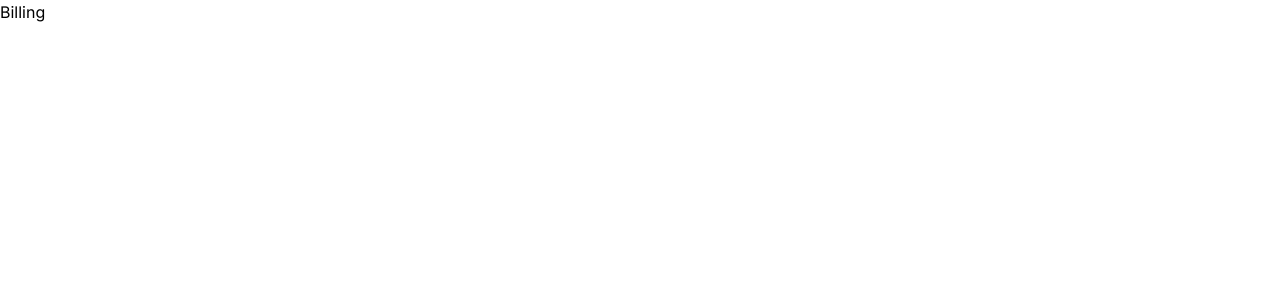
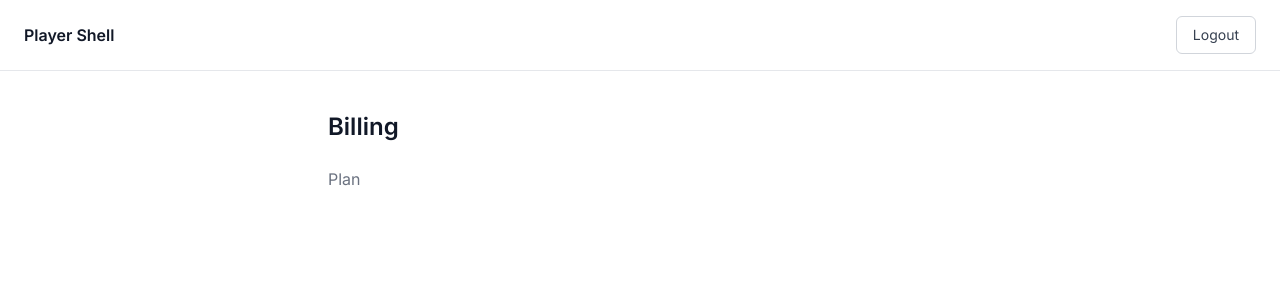
Before and after one commit to IdsJsDev/multi-tenant, a Next.js app in the folder apps/player-shell/: page /account/billing in a window 1280 px wide. Shown: the top 300 px of the page. Built offline with nearby package versions, Linux system fonts and the light colour scheme; sample sign-in values are in the browser's storage.

Commit message:
add billing page with loading and error states

```diff
--- /dev/null
+++ b/apps/player-shell/src/app/account/billing/error.tsx
@@ -0,0 +1,22 @@
+'use client'
+
+export default function BillingError({
+  error,
+  reset,
+}: {
+  error: Error & { digest?: string }
+  reset: () => void
+}) {
+  return (
+    <div className="flex flex-col items-center justify-center min-h-[400px] gap-4">
+      <p className="text-gray-900 font-medium">Failed to load billing data</p>
+      <p className="text-sm text-gray-500">{error.message}</p>
+      <button
+        onClick={reset}
+        className="px-4 py-2 border border-gray-300 text-gray-700 rounded-md text-sm hover:bg-gray-50 transition-colors"
+      >
+        Try again
+      </button>
+    </div>
+  )
+}
--- /dev/null
+++ b/apps/player-shell/src/app/account/billing/layout.tsx
@@ -0,0 +1,33 @@
+'use client'
+
+import { useRouter } from 'next/navigation'
+import { useAuth } from '@/context/AuthContext'
+import { useRequireAuth } from '@/hooks/useRequireAuth'
+
+export default function BillingLayout({ children }: { children: React.ReactNode }) {
+  const { logout } = useAuth()
+  const { isReady, isLoggedIn } = useRequireAuth()
+  const router = useRouter()
+
+  const handleLogout = () => {
+    logout()
+    router.push('/')
+  }
+
+  if (!isReady || !isLoggedIn) return null
+
+  return (
+    <>
+      <header className="px-6 py-4 border-b border-gray-200 flex justify-between items-center">
+        <span className="font-semibold text-gray-900">Player Shell</span>
+        <button
+          onClick={handleLogout}
+          className="px-4 py-2 border border-gray-300 text-gray-700 rounded-md text-sm hover:bg-gray-50 transition-colors"
+        >
+          Logout
+        </button>
+      </header>
+      {children}
+    </>
+  )
+}
--- /dev/null
+++ b/apps/player-shell/src/app/account/billing/loading.tsx
@@ -0,0 +1,10 @@
+export default function BillingLoading() {
+  return (
+    <div className="flex items-center justify-center min-h-[400px] gap-1 text-gray-400">
+      <span>Loading</span>
+      <span className="animate-bounce" style={{ animationDelay: '0ms' }}>.</span>
+      <span className="animate-bounce" style={{ animationDelay: '150ms' }}>.</span>
+      <span className="animate-bounce" style={{ animationDelay: '300ms' }}>.</span>
+    </div>
+  )
+}
--- a/apps/player-shell/src/app/account/billing/page.tsx
+++ b/apps/player-shell/src/app/account/billing/page.tsx
@@ -1,7 +1,15 @@
-export default function BillingPage() {
+async function getBillingData() {
+  await new Promise((resolve) => setTimeout(resolve, 1500));
+  // throw new Error('Unable to fetch subscription data')
+}
+
+export default async function BillingPage() {
+  const data = await getBillingData();
+
   return (
-    <main>
-      <h1>Billing</h1>
+    <main className="max-w-2xl mx-auto px-6 py-10">
+      <h1 className="text-2xl font-semibold text-gray-900 mb-6">Billing</h1>
+      <p className="text-gray-500">Plan</p>
     </main>
-  )
+  );
 }
```
